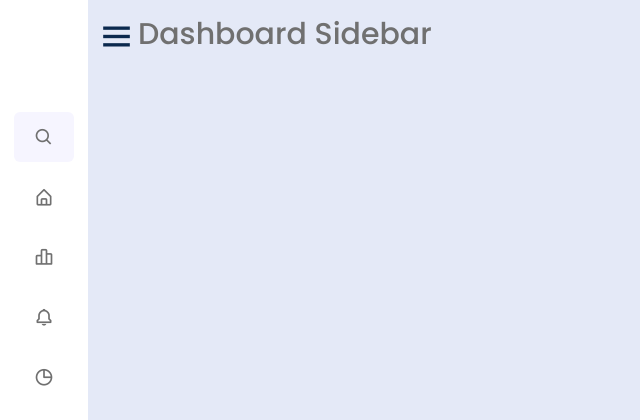
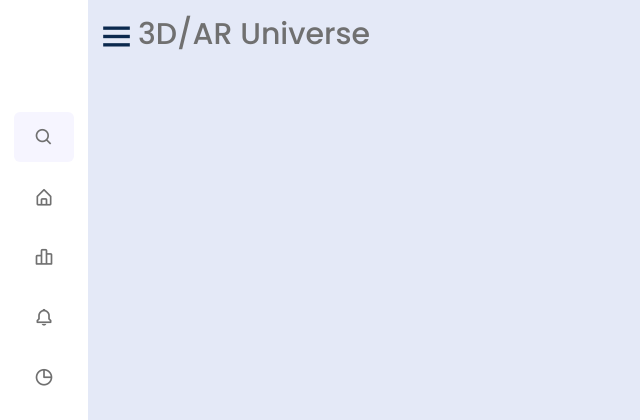
Before and after one commit to manhmanh2002/SE2022-Nh-m-2.1, a PHP site: page /user_web.php in a window 1280 px wide. Shown: the top 420 px of the page, without its empty margins (0-640 px from the left). Run offline with PHP 8.4, Linux system fonts and the light colour scheme.

Commit message:
Update user_web.php

```diff
--- a/HTML/user_web.php
+++ b/HTML/user_web.php
@@ -114,7 +114,7 @@
     </nav>
 
     <section class="home">
-        <div class="text">Dashboard Sidebar</div>
+        <div class="text">3D/AR Universe</div>
     </section>
 
     <script>
```
